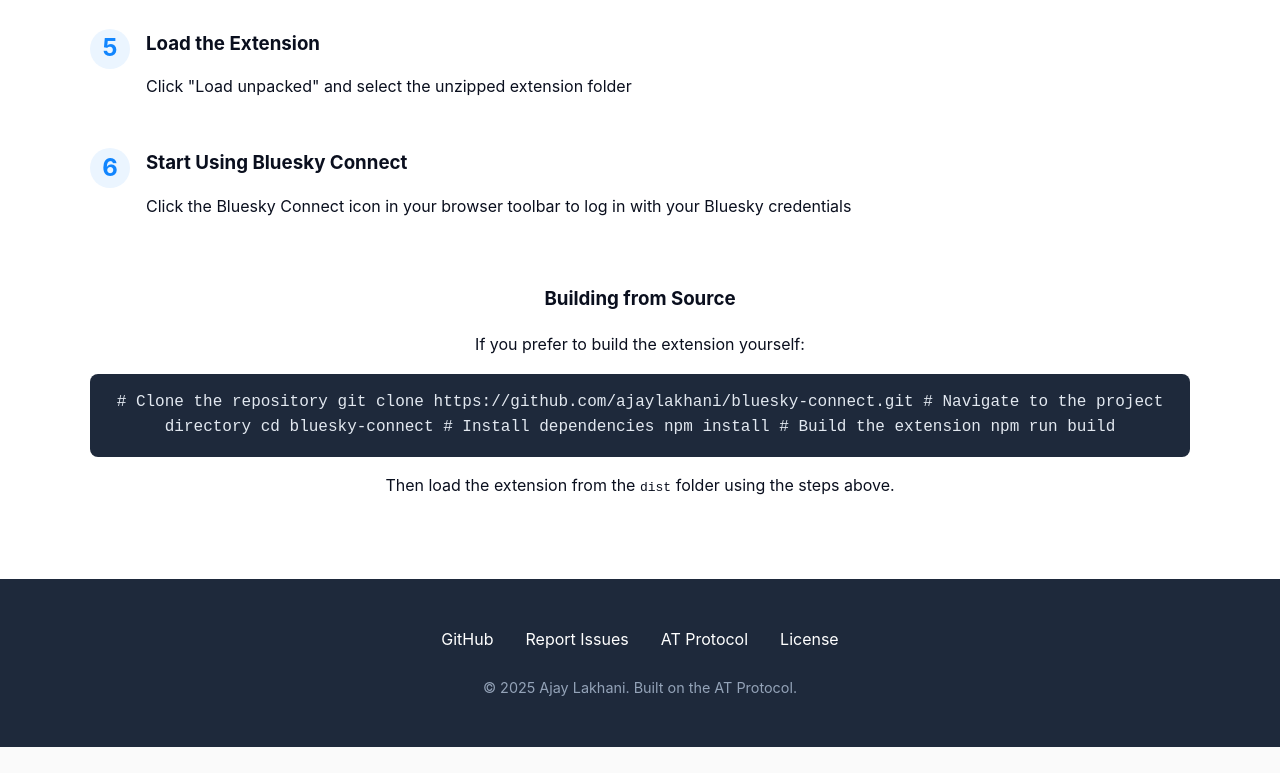
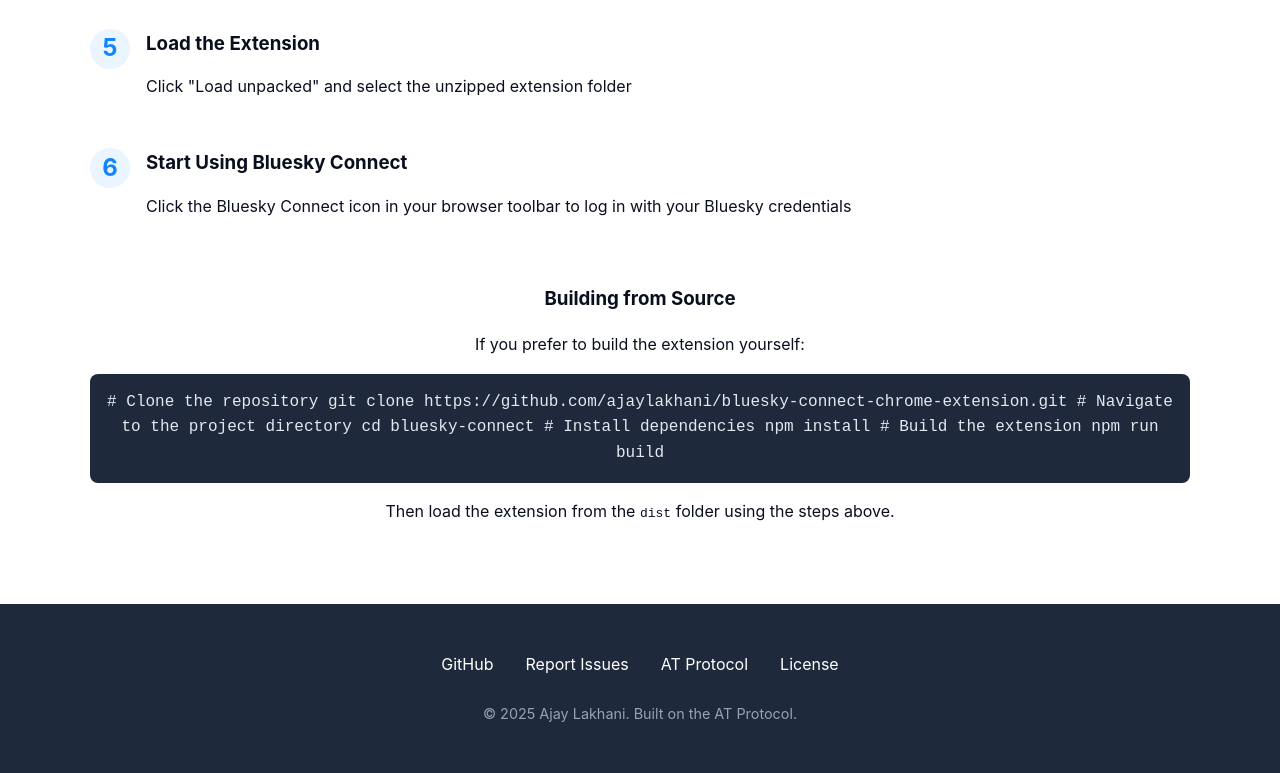
Before and after one commit to ajaylakhani/bluesky-connect-chrome-extension, a website built with Vite: page index.html in a window 1280 px wide. Shown: the part 1677-2450 px from the top of the page. Before the commit the page ends 2424 px from the top, so only its background shows below. Built offline with nearby package versions, Linux system fonts and the light colour scheme.

Commit message:
Update index.html

```diff
--- a/index.html
+++ b/index.html
@@ -348,7 +348,7 @@
           <div class="step-number">1</div>
           <div class="step-content">
             <h3>Download the Extension</h3>
-            <p>Go to the <a href="https://github.com/ajaylakhani/bluesky-connect/releases">Releases page</a> and download the latest ZIP file</p>
+            <p>Go to the <a href="https://github.com/ajaylakhani/bluesky-connect-chrome-extension/releases">Releases page</a> and download the latest ZIP file</p>
           </div>
         </div>
 
@@ -399,7 +399,7 @@
 
         <div class="code-block">
           # Clone the repository
-          git clone https://github.com/ajaylakhani/bluesky-connect.git
+          git clone https://github.com/ajaylakhani/bluesky-connect-chrome-extension.git
 
           # Navigate to the project directory
           cd bluesky-connect
```
